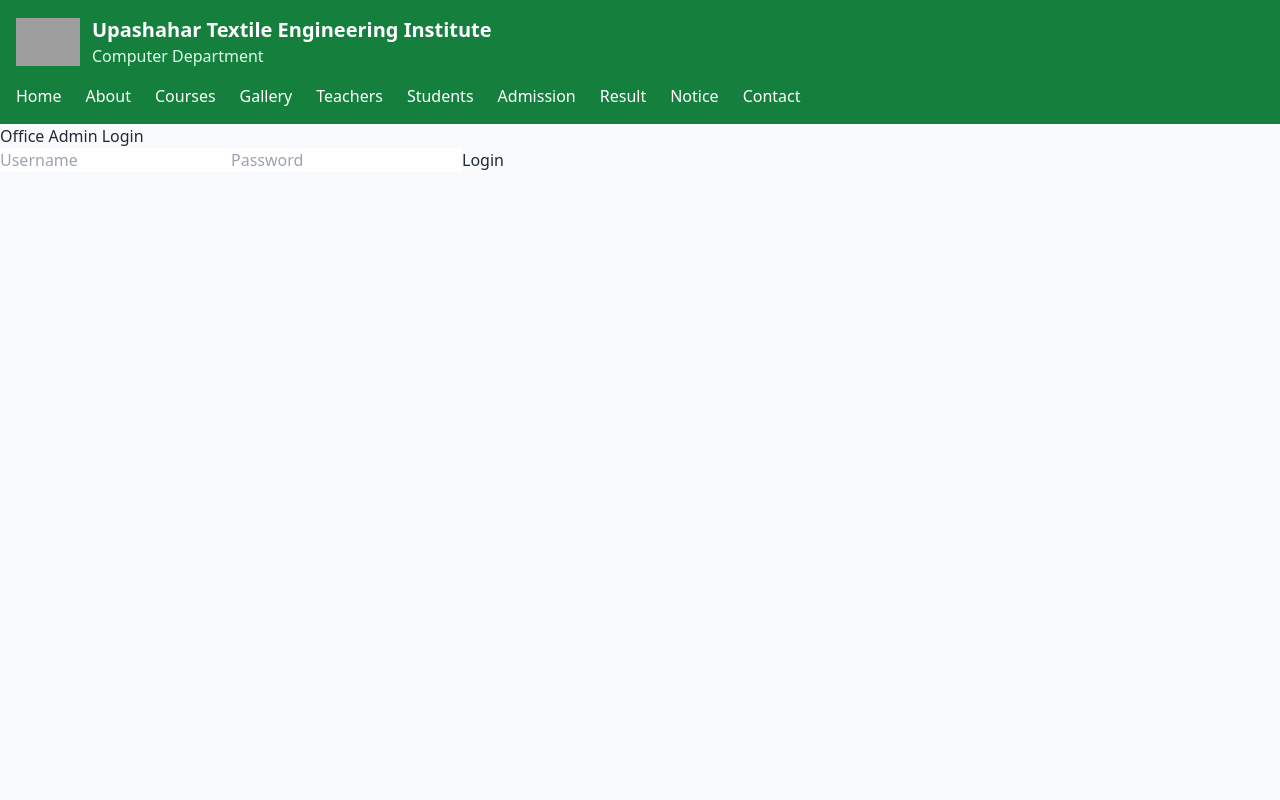
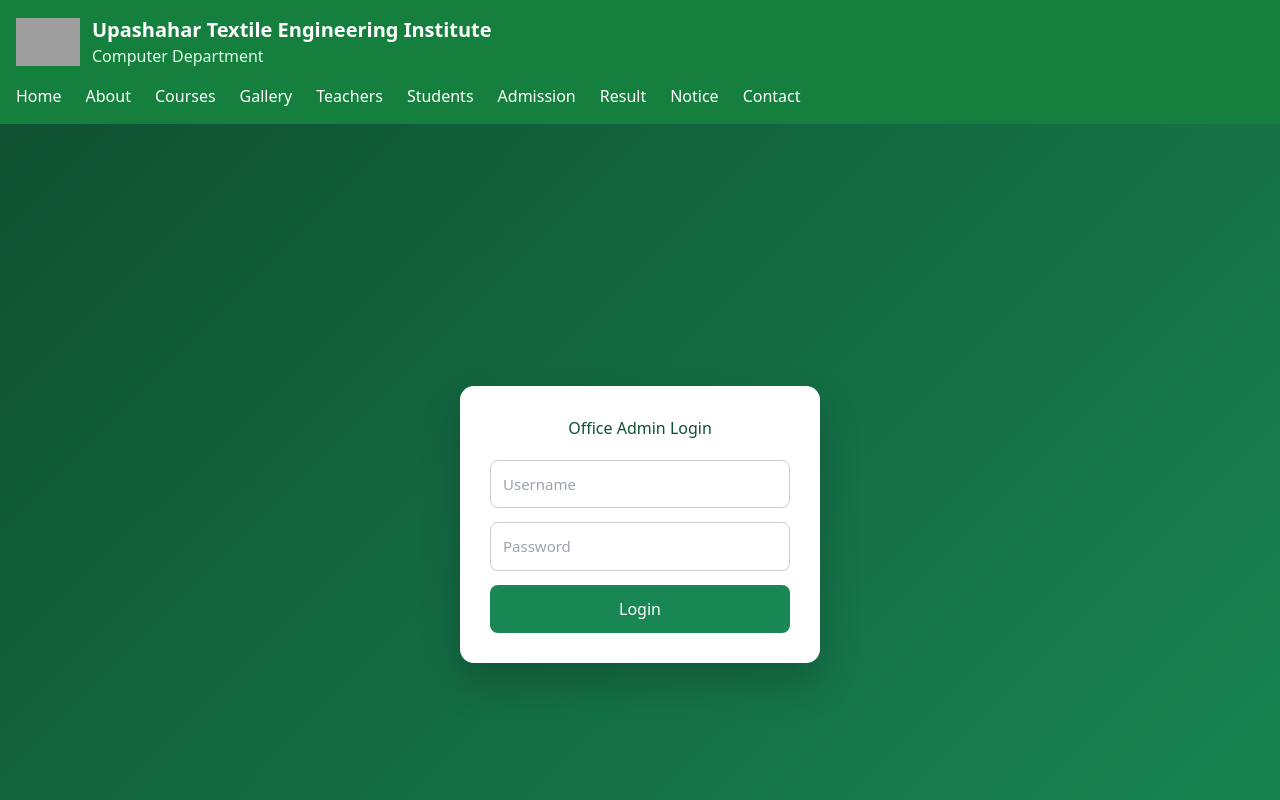
Before and after one commit to Mijanurrmiraj/utei.cst, a Next.js app: page /office-admin/login in a window 1280 px wide. Shown: the top 800 px of the page. Built offline with nearby package versions, Linux system fonts and the light colour scheme; grey boxes are pictures that could not be loaded.

Commit message:
Update page.js

```diff
--- a/app/office-admin/login/page.js
+++ b/app/office-admin/login/page.js
@@ -3,45 +3,85 @@ import { useState } from "react";
 import { useRouter } from "next/navigation";
 
 export default function OfficeAdminLogin() {
+  const router = useRouter();
   const [username, setUsername] = useState("");
   const [password, setPassword] = useState("");
-  const router = useRouter();
 
-  const handleLogin = async () => {
-    const res = await fetch("/data/officeAdmins.json");
-    const admins = await res.json();
-
-    const valid = admins.find(
-      a => a.username === username && a.password === password
-    );
-
-    if (!valid) {
+  const handleLogin = () => {
+    // DEMO credentials (JSON based)
+    if (username === "office" && password === "1234") {
+      localStorage.setItem("officeAdminLoggedIn", "true");
+      router.push("/office-admin/dashboard");
+    } else {
       alert("Invalid Office Admin credentials");
-      return;
     }
-
-    sessionStorage.setItem("officeAdmin", username);
-    router.push("/office-admin/dashboard");
   };
 
   return (
-    <div className="login-box">
-      <h2>Office Admin Login</h2>
+    <div style={styles.wrapper}>
+      <div style={styles.card}>
+        <h2 style={styles.title}>Office Admin Login</h2>
 
         <input
+          style={styles.input}
           placeholder="Username"
           value={username}
-        onChange={e => setUsername(e.target.value)}
+          onChange={(e) => setUsername(e.target.value)}
         />
 
         <input
+          style={styles.input}
           type="password"
           placeholder="Password"
           value={password}
-        onChange={e => setPassword(e.target.value)}
+          onChange={(e) => setPassword(e.target.value)}
         />
 
-      <button onClick={handleLogin}>Login</button>
+        <button style={styles.button} onClick={handleLogin}>
+          Login
+        </button>
+      </div>
     </div>
   );
 }
+
+const styles = {
+  wrapper: {
+    minHeight: "100vh",
+    display: "flex",
+    alignItems: "center",
+    justifyContent: "center",
+    background: "linear-gradient(135deg, #0f5132, #198754)",
+  },
+  card: {
+    background: "#fff",
+    padding: "30px",
+    borderRadius: "14px",
+    width: "100%",
+    maxWidth: "360px",
+    boxShadow: "0 20px 40px rgba(0,0,0,0.2)",
+  },
+  title: {
+    textAlign: "center",
+    marginBottom: "20px",
+    color: "#0f5132",
+  },
+  input: {
+    width: "100%",
+    padding: "12px",
+    marginBottom: "14px",
+    borderRadius: "8px",
+    border: "1px solid #ccc",
+    fontSize: "15px",
+  },
+  button: {
+    width: "100%",
+    padding: "12px",
+    borderRadius: "8px",
+    border: "none",
+    background: "#198754",
+    color: "#fff",
+    fontSize: "16px",
+    cursor: "pointer",
+  },
+};
```
Lines whose indentation alone changed are shown as unchanged.
